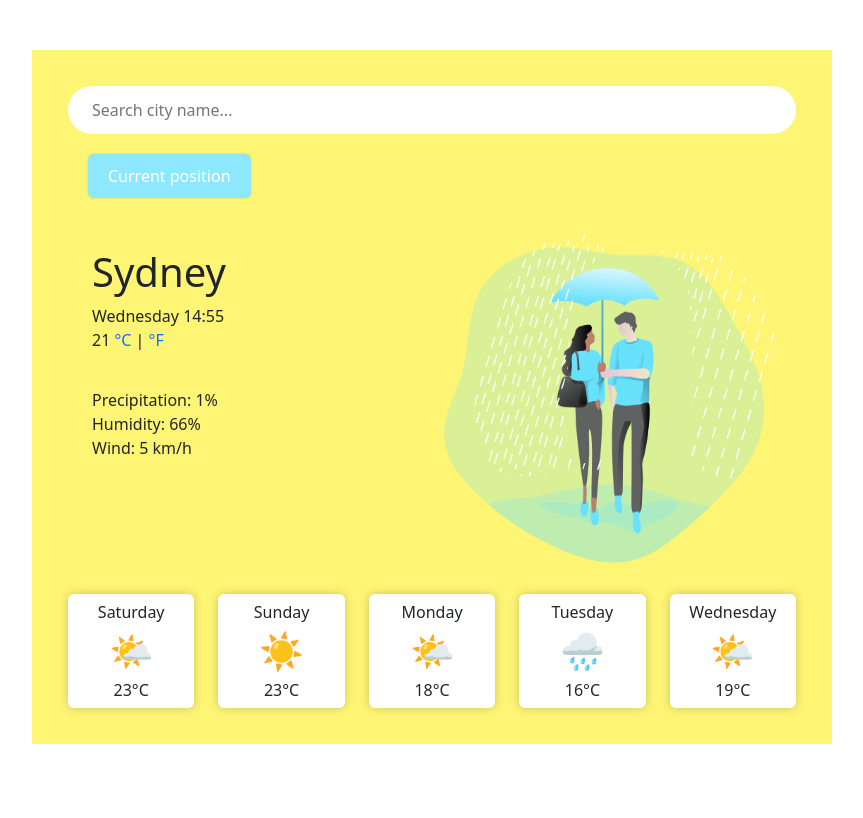
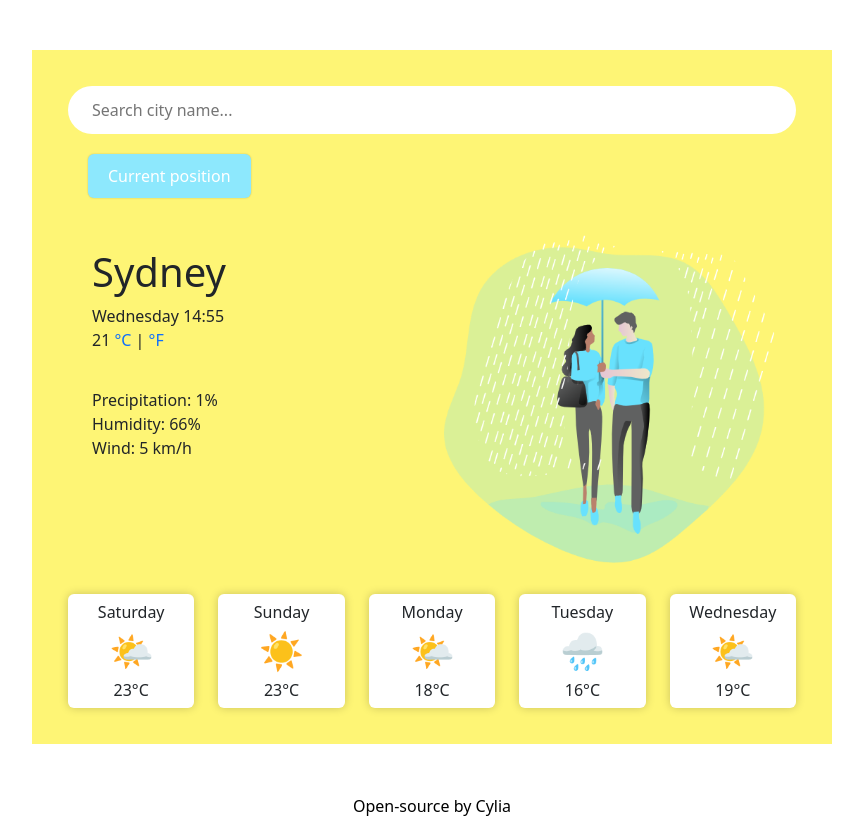
Before and after one commit to celt95/Yellow-weather-app, a plain HTML site: page index.html in a window 1280 px wide. Shown: the whole page, without its empty margins (208-1071 px from the left). Drawn offline with nearby package versions, Linux system fonts and the light colour scheme.

Commit message:
added github repository link at the bottom of the page

```diff
--- a/index.html
+++ b/index.html
@@ -78,6 +78,11 @@
         </div>
       </div>
     </div>
+    <div id="github-link">
+      <a class="profile" href="https://github.com/celt95/my-weather-app">
+        Open-source by Cylia
+      </a>
+    </div>
     <script src="src/index.js"></script>
   </body>
 </html>
--- a/src/styles.css
+++ b/src/styles.css
@@ -62,3 +62,12 @@ button:hover {
   color: #8de8fd;
   transition: all 50ms ease-out;
 }
+#github-link {
+  display: block;
+  margin: 0 auto;
+  text-align: center;
+}
+.profile {
+  text-decoration: none;
+  color: black;
+}
```
